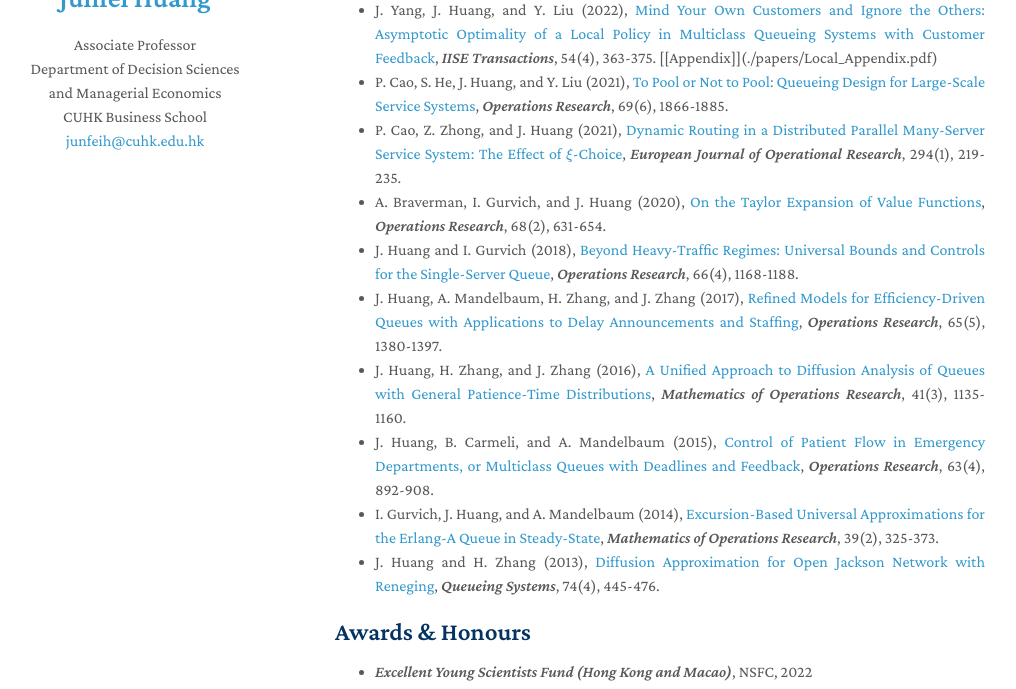
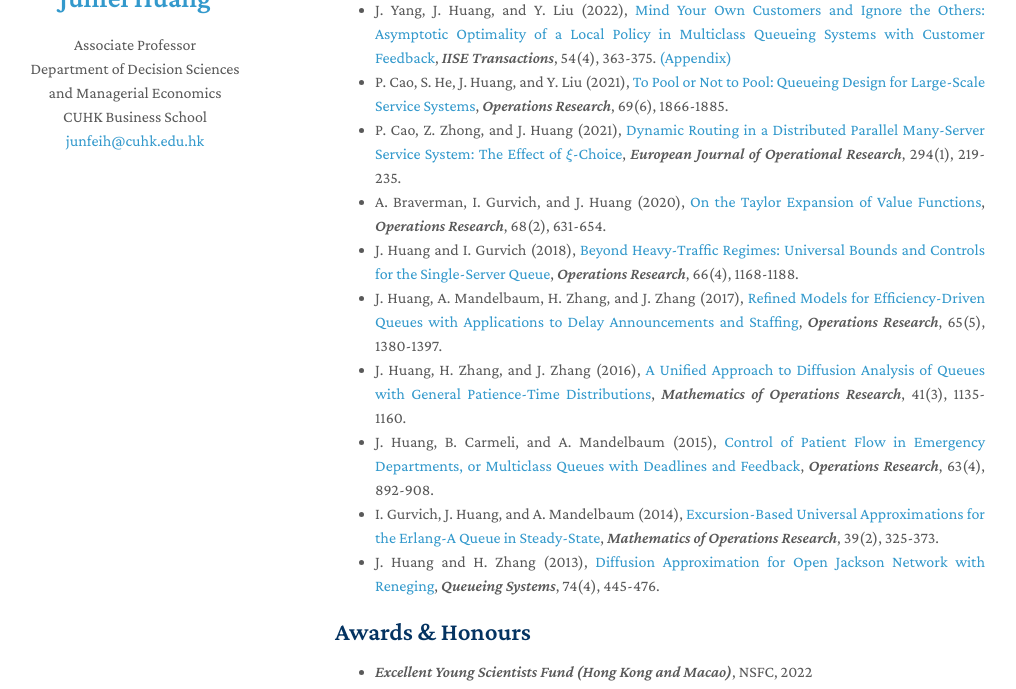
Before and after one commit to hjfcuhk/hjfcuhk.github.io, a Jekyll site: the page built from index.md, in a window 1280 px wide and 900 px high, scrolled down 472 px, cut to the strip 211-900 px from the top of the window. Shown: the whole strip, without its empty margins (135-1151 px from the left). Built offline with Jekyll 4.4.1, drawn with Linux system fonts in a browser that asks for light colours; nearby versions of some CDN libraries; a style sheet for code colours, icons or effects is not loaded; our own code applies the rules of GitHub Pages for plain Markdown files.

Commit message:
Update index.md

```diff
--- a/index.md
+++ b/index.md
@@ -20,7 +20,7 @@ Stochastic Modeling and Optimization, Numerical Methods and Algorithms, Service
 - X. Gao  and J. Huang, [Asymptotically Optimal Control of Make-to-Stock Systems](./papers/BCP.pdf), *Mathematics of Operations Research*, Forthcoming.
 - X. Gao, J. Huang and J. Zhang, [Asymptotically Optimal Control of Omnichannel Service Systems with Pick-up Guarantees](https://doi.org/10.1287/opre.2022.2416), *Operations Research*, Forthcoming.
 - J. Huang, A. Mandelbaum, and P. Mom$\check{c}$ilovi$\acute{c}$ (2022), [Appointment-Driven Service Systems with Many Servers](https://doi.org/10.1007/s11134-022-09782-7), *Queueing Systems*, 100(3-4), 529-531.
-- J. Yang, J. Huang, and Y. Liu (2022), [Mind Your Own Customers and Ignore the Others: Asymptotic Optimality of a Local Policy in Multiclass Queueing Systems with Customer Feedback](https://www.tandfonline.com/doi/full/10.1080/24725854.2021.1952358), *IISE Transactions*, 54(4), 363-375. \[[Appendix]\](./papers/Local_Appendix.pdf)
+- J. Yang, J. Huang, and Y. Liu (2022), [Mind Your Own Customers and Ignore the Others: Asymptotic Optimality of a Local Policy in Multiclass Queueing Systems with Customer Feedback](https://www.tandfonline.com/doi/full/10.1080/24725854.2021.1952358), *IISE Transactions*, 54(4), 363-375. [(Appendix)](./papers/Local_Appendix.pdf)
 - P. Cao, S. He, J. Huang, and Y. Liu (2021), [To Pool or Not to Pool: Queueing Design for Large-Scale Service Systems](https://doi.org/10.1287/opre.2019.1976), *Operations Research*, 69(6), 1866-1885.
 - P. Cao, Z. Zhong, and J. Huang (2021), [Dynamic Routing in a Distributed Parallel Many-Server Service System: The Effect of $\xi$-Choice](https://doi.org/10.1016/j.ejor.2021.01.026), *European Journal of Operational Research*, 294(1), 219-235.
 - A. Braverman, I. Gurvich, and J. Huang (2020), [On the Taylor Expansion of Value Functions](https://doi.org/10.1287/opre.2019.1903), *Operations Research*, 68(2), 631-654.
```
